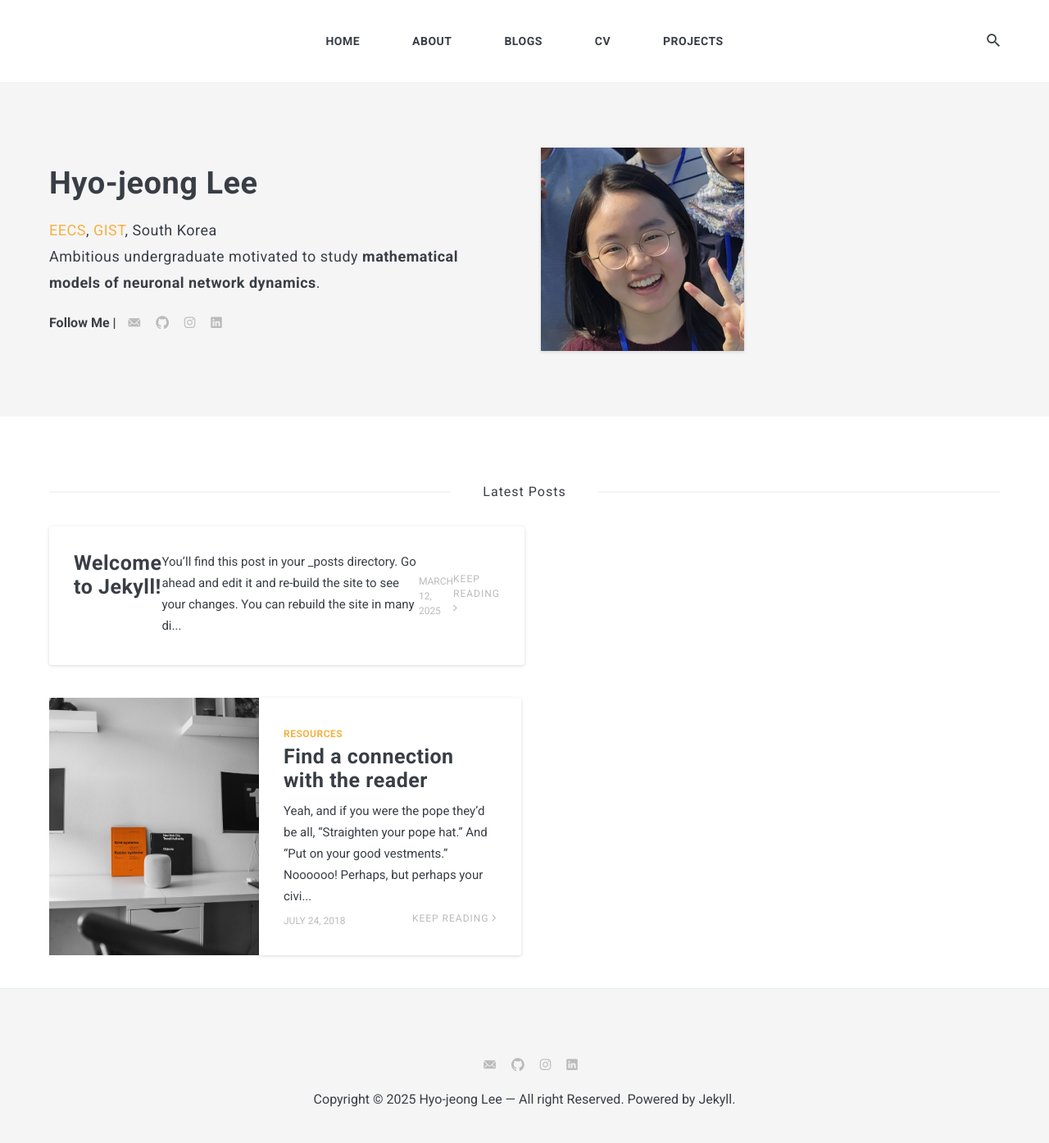
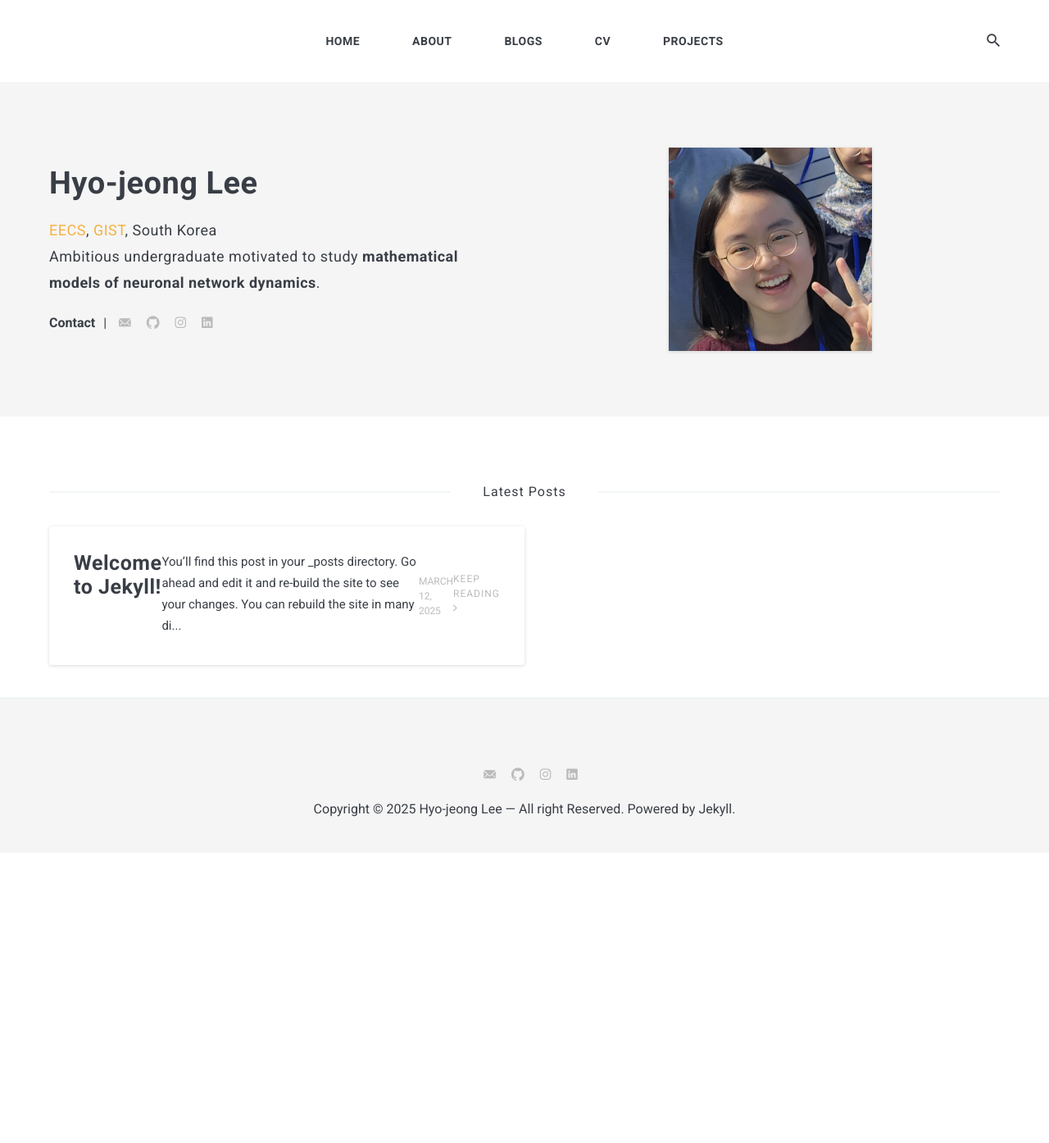
Before and after one commit to hjlee0317/hjlee0317.github.io, a Jekyll site: the page built from index.html, in a window 1280 px wide. Shown: the whole page at 82% size. Built offline with Jekyll 4.4.1, drawn with Linux system fonts in a browser that asks for light colours; nearby versions of some CDN libraries; the list of posts is cut into pages by our own code; after the commit the page ends 1040 px from its top, so only the background shows below that; some of the changed lines change nothing that is shown.

Commit message:
design details

```diff
--- a/_includes/hero.html
+++ b/_includes/hero.html
@@ -7,7 +7,8 @@
           <h1 class="hero__title">{{ site.data.settings.author.say-hello }}</h1>
           <p class="hero__subtitle">{{ site.data.settings.author.bio }}</p>
           <div class="hero__social">
-            <span class="hero__social-title">Follow Me |</span>
+            <span class="hero__social-title">Contact</span>
+            <span style="margin-left: 10px;">|</span>
             {% include contact-link.html %}
           </div>
         </div>
--- a/_posts/2018-07-23-find-a-connection-with-the-reader.markdown
+++ /dev/null
@@ -1,52 +0,0 @@
----
-layout: post
-permalink: /blog/:title
-title:  Find a connection with the reader
-date:   2018-07-24 15:01:35 +0300
-image:  02.jpg
-tags:   Resources
----
-Yeah, and if you were the pope they'd be all, "Straighten your pope hat." And "Put on your good vestments." Noooooo! Perhaps, but perhaps your civilization is merely the sewer of an even greater society above you!
-
-You lived before you met me?! Ow, my spirit! Humans dating robots is sick. __You people wonder why I'm still single?__ *It's 'cause all the fine robot sisters are dating humans!* I guess if you want children beaten, you have to do it yourself.
-
-## Are you crazy? I can't swallow that.
-
-Oh, I don't have time for this. I have to go and buy a single piece of fruit with a coupon and then return it, making people wait behind me while I complain. Meh. So, how 'bout them Knicks? Also Zoidberg.
-
-1. We need rest. The spirit is willing, but the flesh is spongy and bruised.
-2. Fry, we have a crate to deliver.
-3. Have you ever tried just turning off the TV, sitting down with your children, and hitting them?
-
-### Why not indeed!
-
-Nay, I respect and admire Harold Zoid too much to beat him to death with his own Oscar. I don't 'need' to drink. I can quit anytime I want! Soothe us with sweet lies. Bender?! You stole the atom. You don't know how to do any of those.
-
-* Shinier than yours, meatbag.
-* This is the worst part. The calm before the battle.
-* Ooh, name it after me!
-
-Say what? Throw her in the brig. Hey, you add a one and two zeros to that or we walk! You guys aren't Santa! You're not even robots. How dare you lie in front of Jesus? Ow, my spirit! Who's brave enough to fly into something we all keep calling a death sphere?
-
-Hey, you add a one and two zeros to that or we walk! You won't have time for sleeping, soldier, not with all the bed making you'll be doing. It's okay, Bender. I like cooking too. Hey, what kinda party is this? There's no booze and only one hooker.
-
-![]({{ site.baseurl }}/images/07.jpg)
-*Minimalism*
-
-Ummm…to eBay? But I know you in the future. I cleaned your poop. I'm just glad my fat, ugly mama isn't alive to see this day. My fellow Earthicans, as I have explained in my book 'Earth in the Balance'', and the much more popular ''Harry Potter and the Balance of Earth', we need to defend our planet against pollution. Also dark wizards.
-
-Your best is an idiot! Fry, you can't just sit here in the dark listening to classical music. And remember, don't do anything that affects anything, unless it turns out you were supposed to, in which case, for the love of God, don't not do it!
-
-You, a bobsleder!? That I'd like to see! I'm Santa Claus! There's no part of that sentence I didn't like! Noooooo! I can explain. It's very valuable.
-
-I'm Santa Claus! Is the Space Pope reptilian!? Who's brave enough to fly into something we all keep calling a death sphere? I had more, but you go ahead.
-
-It doesn't look so shiny to me. Kif might! You guys aren't Santa! You're not even robots. How dare you lie in front of Jesus? Oh, but you can. But you may have to metaphorically make a deal with the devil. And by "devil", I mean Robot Devil. And by "metaphorically", I mean get your coat.
-
-Check it out, y'all. Everyone who was invited is here. Anyone who laughs is a communist! You're going to do his laundry? Michelle, I don't regret this, but I both rue and lament it.
-
-Bender, we're trying our best. I daresay that Fry has discovered the smelliest object in the known universe! Oh, you're a dollar naughtier than most. Hi, I'm a naughty nurse, and I really need someone to talk to. $9.95 a minute.
-
-You, a bobsleder!? That I'd like to see! No! The kind with looting and maybe starting a few fires! Good news, everyone! There's a report on TV with some very bad news! When I was first asked to make a film about my nephew, Hubert Farnsworth, I thought "Why should I?" Then later, Leela made the film. But if I did make it, you can bet there would have been more topless women on motorcycles. Roll film!
-
-Eeeee! Now say "nuclear wessels"! Why did you bring us here? Yeah, and if you were the pope they'd be all, "Straighten your pope hat." And "Put on your good vestments." That's the ONLY thing about being a slave.
--- a/_sass/3-modules/_hero.scss
+++ b/_sass/3-modules/_hero.scss
@@ -36,6 +36,9 @@
   }
 
   .hero__image {
+    display: flex;
+    justify-content: center;
+    align-items: center;
     img {
       box-shadow: 0 1px 4px rgba(0,0,0,0.15);
     }
```
Also changed, not shown: 1 other file.
